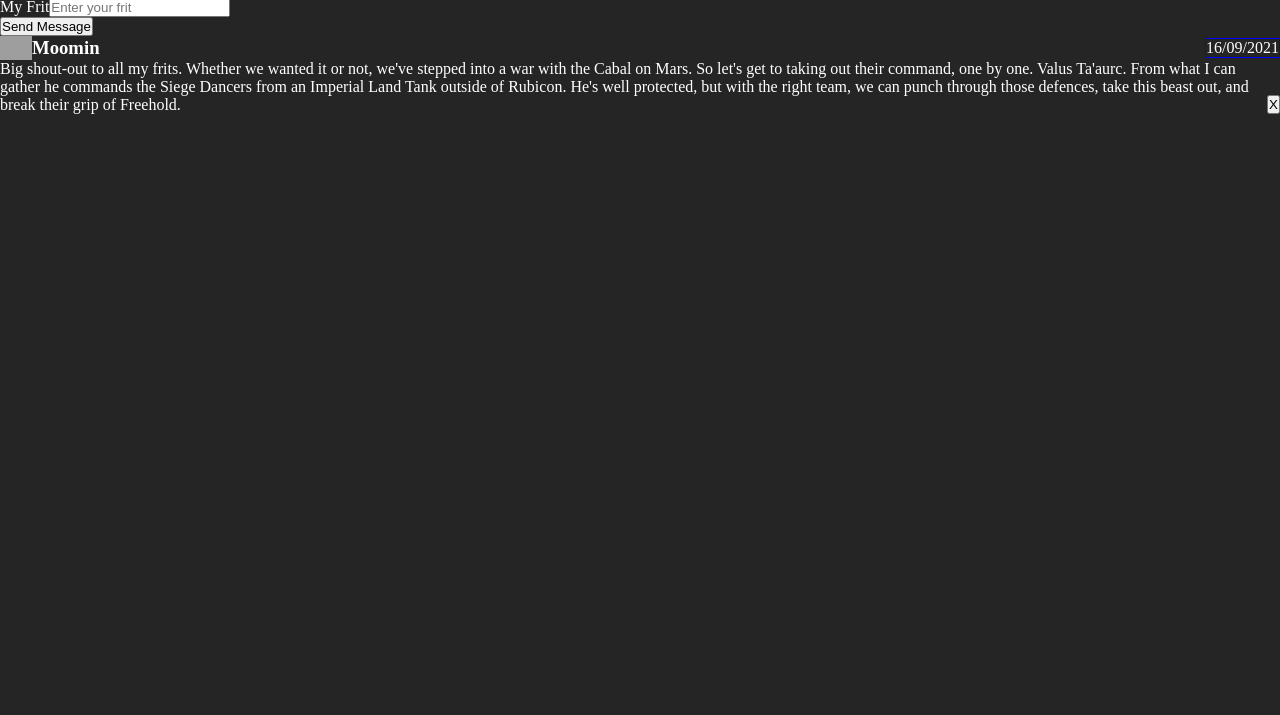
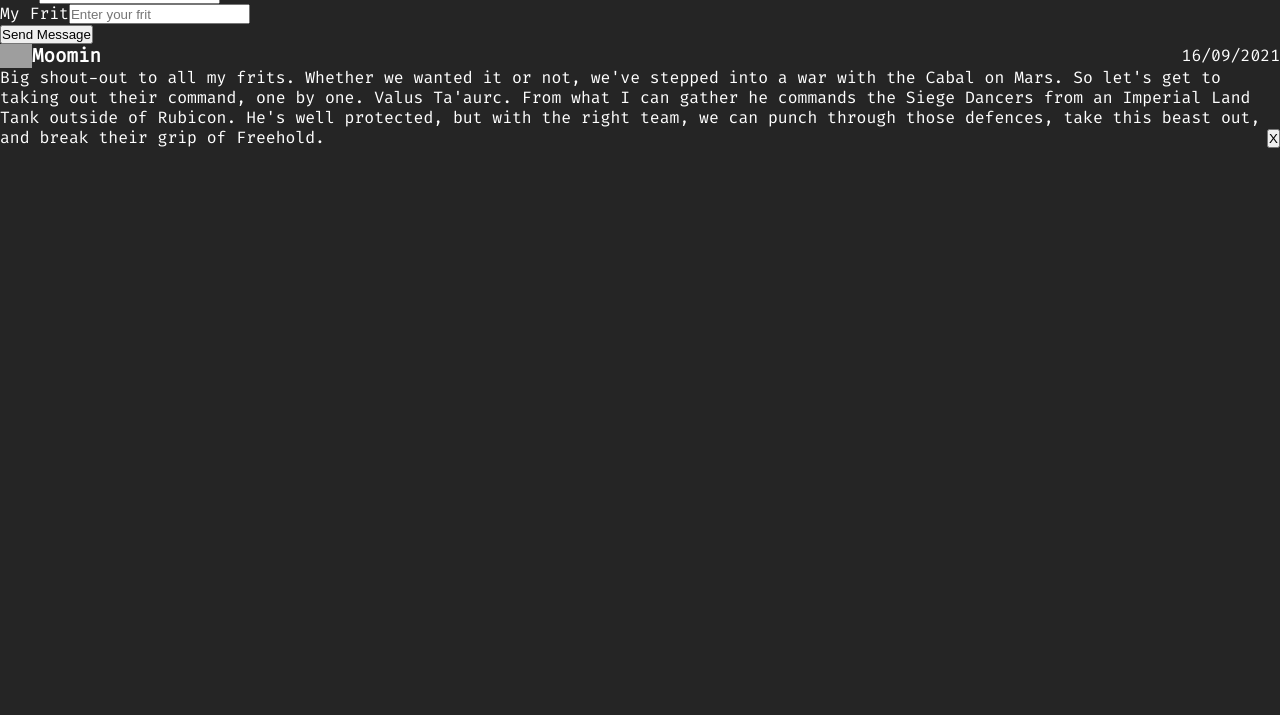
Before and after one commit to fac22/fritter, a website: page index.html in a window 1280 px wide. Shown: the part 85-800 px from the top of the page. Drawn offline with Linux system fonts and the light colour scheme; grey boxes are pictures that could not be loaded.

Commit message:
font files + css include

```diff
--- a/public/styles.css
+++ b/public/styles.css
@@ -13,22 +13,17 @@
   --green: rgb(0, 255, 0);
 }
 
-@import url(https://cdn.jsdelivr.net/gh/tonsky/FiraCode@5.2/distr/fira_code.css);
-
-code {
-  font-family: 'Fira Code', monospace;
-}
-
-@supports (font-variation-settings: normal) {
-  code {
-    font-family: 'Fira Code VF', monospace;
-  }
+@font-face {
+  font-family: 'Fira Code Regular';
+  src: url('./fonts/FiraCode-Regular.woff') format('woff');
+  font-weight: normal;
+  font-style: normal;
 }
 
 html {
   background-color: rgb(37, 37, 37);
   color: rgb(255, 255, 255);
-  font-family: 'Fira Code VF';
+  font-family: 'Fira Code Regular';
 }
 
 body {
@@ -38,7 +33,6 @@ header {
 }
 
 time {
-  border: blue 1px solid;
 }
 
 .flex {
```
Also changed, not shown: public/fonts/FiraCode-Bold.woff (added), public/fonts/FiraCode-Light.woff (added), public/fonts/FiraCode-Medium.woff (added), public/fonts/FiraCode-Regular.woff (added), public/fonts/FiraCode-SemiBold.woff (added), public/fonts/FiraCode-VF.woff (added).
